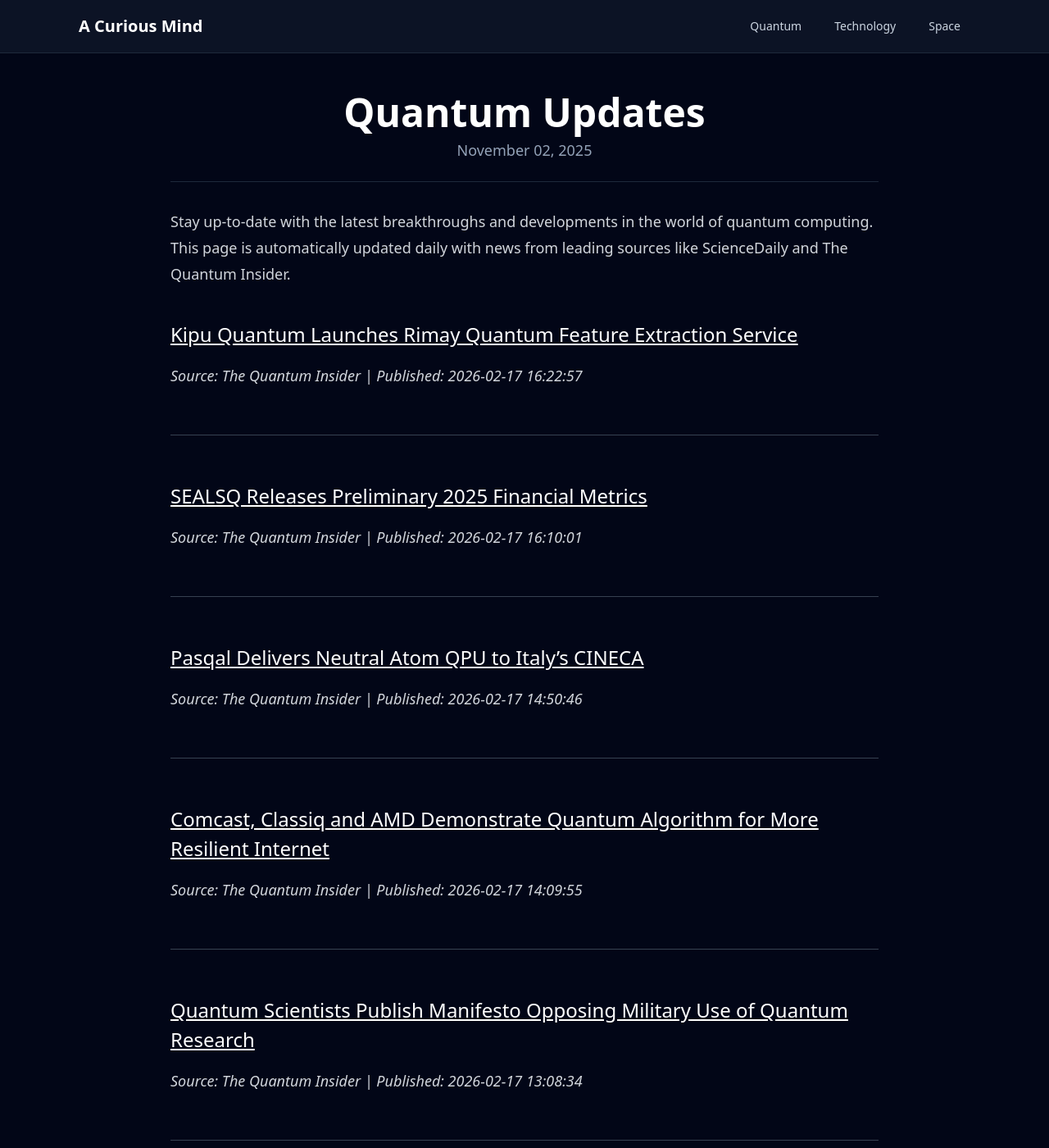
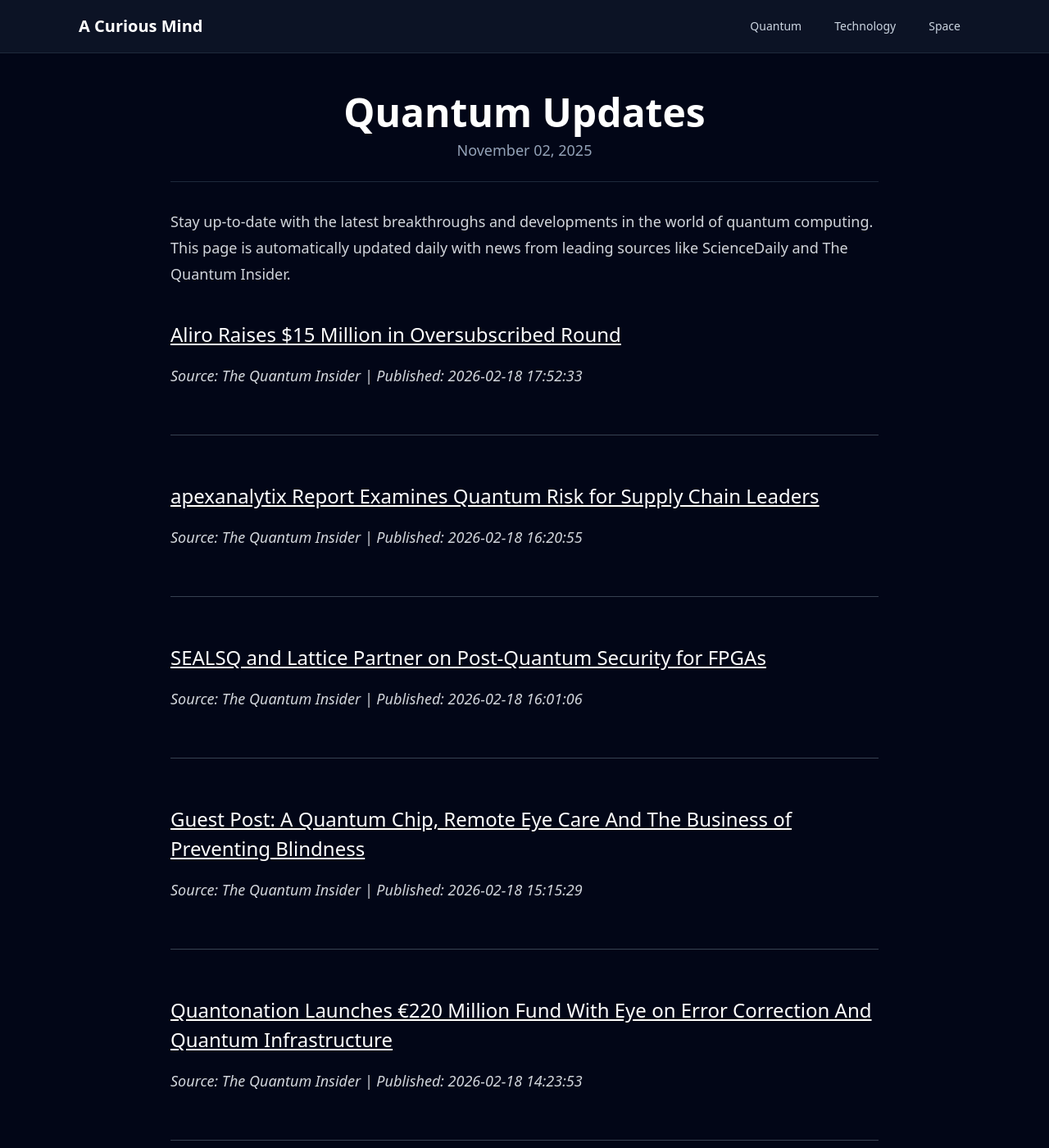
Before and after one commit to onehl7/onehl7.github.io, a Jekyll site: the page built from _posts/2025-11-02-quantum-updates.md, in a window 1280 px wide and 1400 px high. Shown: the whole window at 82% size. Built offline with Jekyll 4.4.1, drawn with Linux system fonts in a browser that asks for light colours; nearby versions of some CDN libraries.

Commit message:
Update quantum news data

```diff
--- a/_data/quantum_news.json
+++ b/_data/quantum_news.json
@@ -1,33 +1,33 @@
 [
   {
     "source": "The Quantum Insider",
-    "title": "Kipu Quantum Launches Rimay Quantum Feature Extraction Service",
-    "link": "https://thequantuminsider.com/2026/02/17/kipu-quantum-launches-rimay-feature-extraction/",
-    "published": "2026-02-17 16:22:57"
+    "title": "Aliro Raises $15 Million in Oversubscribed Round",
+    "link": "https://thequantuminsider.com/2026/02/18/aliro-raises-15-million-in-oversubscribed-round/",
+    "published": "2026-02-18 17:52:33"
   },
   {
     "source": "The Quantum Insider",
-    "title": "SEALSQ Releases Preliminary 2025 Financial Metrics",
-    "link": "https://thequantuminsider.com/2026/02/17/sealsq-preliminary-2025-financial-results/",
-    "published": "2026-02-17 16:10:01"
+    "title": "apexanalytix Report Examines Quantum Risk for Supply Chain Leaders",
+    "link": "https://thequantuminsider.com/2026/02/18/apexanalytix-quantum-risk-supply-chain-report/",
+    "published": "2026-02-18 16:20:55"
   },
   {
     "source": "The Quantum Insider",
-    "title": "Pasqal Delivers Neutral Atom QPU to Italy\u2019s CINECA",
-    "link": "https://thequantuminsider.com/2026/02/17/pasqal-neutral-atom-qpu-italy/",
-    "published": "2026-02-17 14:50:46"
+    "title": "SEALSQ and Lattice Partner on Post-Quantum Security for FPGAs",
+    "link": "https://thequantuminsider.com/2026/02/18/sealsq-lattice-unified-tpm-fpga-post-quantum-security/",
+    "published": "2026-02-18 16:01:06"
   },
   {
     "source": "The Quantum Insider",
-    "title": "Comcast, Classiq and AMD Demonstrate Quantum Algorithm for More Resilient Internet",
-    "link": "https://thequantuminsider.com/2026/02/17/comcast-classiq-amd-quantum-algorithm-resilient-internet/",
-    "published": "2026-02-17 14:09:55"
+    "title": "Guest Post: A Quantum Chip, Remote Eye Care And The Business of Preventing Blindness",
+    "link": "https://thequantuminsider.com/2026/02/18/guest-post-a-quantum-chip-remote-eye-care-and-the-business-of-preventing-blindness/",
+    "published": "2026-02-18 15:15:29"
   },
   {
     "source": "The Quantum Insider",
-    "title": "Quantum Scientists Publish Manifesto Opposing Military Use of Quantum Research",
-    "link": "https://thequantuminsider.com/2026/02/17/quantum-scientists-publish-manifesto-opposing-military-use-of-quantum-research/",
-    "published": "2026-02-17 13:08:34"
+    "title": "Quantonation Launches \u20ac220 Million Fund With Eye on Error Correction And Quantum Infrastructure",
+    "link": "https://thequantuminsider.com/2026/02/18/quantonation-launches-e220-million-fund-with-eye-on-error-correction-and-quantum-infrastructure/",
+    "published": "2026-02-18 14:23:53"
   },
   {
     "source": "ScienceDaily (Quantum Computing)",
```
